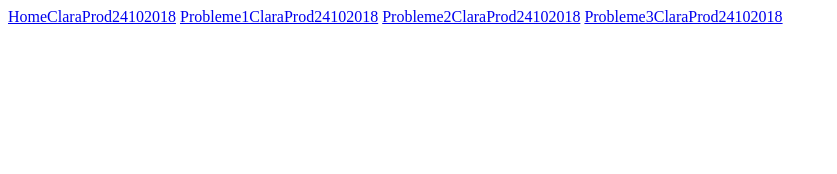
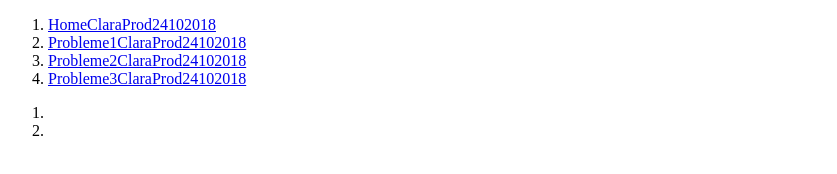
Before and after one commit to maxdeval/auditTanaguruClara, a plain HTML site: page index.html in a window 1280 px wide. Shown: the whole page, without its empty margins (0-837 px from the left). Drawn offline with Linux system fonts and the light colour scheme.

Commit message:
Update index.html

```diff
--- a/index.html
+++ b/index.html
@@ -4,9 +4,15 @@
   <title></title>
 </head>
 <body>
-<a href="/auditTanaguruClara/HomeClaraProd24102018.html">HomeClaraProd24102018</a>
-<a href="/auditTanaguruClara/Probleme1ClaraProd24102018.html">Probleme1ClaraProd24102018</a>
-<a href="/auditTanaguruClara/Probleme2ClaraProd24102018.html">Probleme2ClaraProd24102018</a>
-<a href="/auditTanaguruClara/Probleme3ClaraProd24102018.html">Probleme3ClaraProd24102018</a>
+  <ol>
+    <li><a href="/auditTanaguruClara/HomeClaraProd24102018.html">HomeClaraProd24102018</a></li>
+    <li><a href="/auditTanaguruClara/Probleme1ClaraProd24102018.html">Probleme1ClaraProd24102018</a></li>
+    <li><a href="/auditTanaguruClara/Probleme2ClaraProd24102018.html">Probleme2ClaraProd24102018</a></li>
+    <li><a href="/auditTanaguruClara/Probleme3ClaraProd24102018.html">Probleme3ClaraProd24102018</a></li>
+  </ol>
+  <ol>
+    <li><a href="/auditTanaguruClara/InscriptionQuestionClaraProd24102018.htm"></a></li>
+    <li><a href="/auditTanaguruClara/Probleme3ClaraProd24102018.html"></a></li>
+  </ol>
 </body>
 </html>
```
